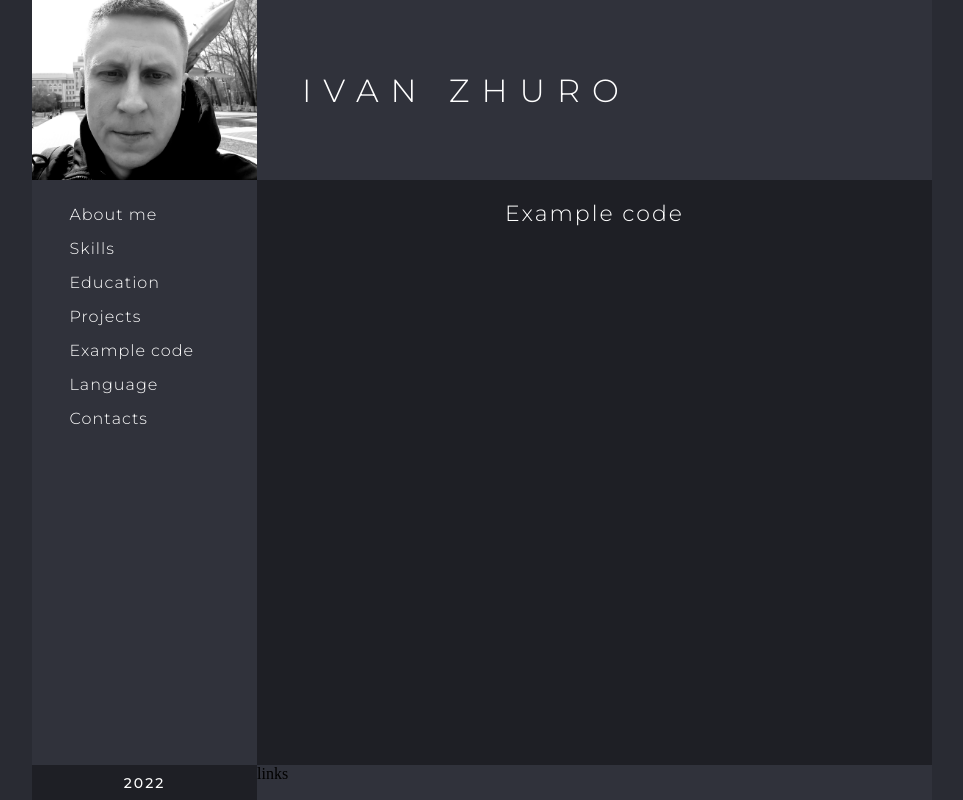
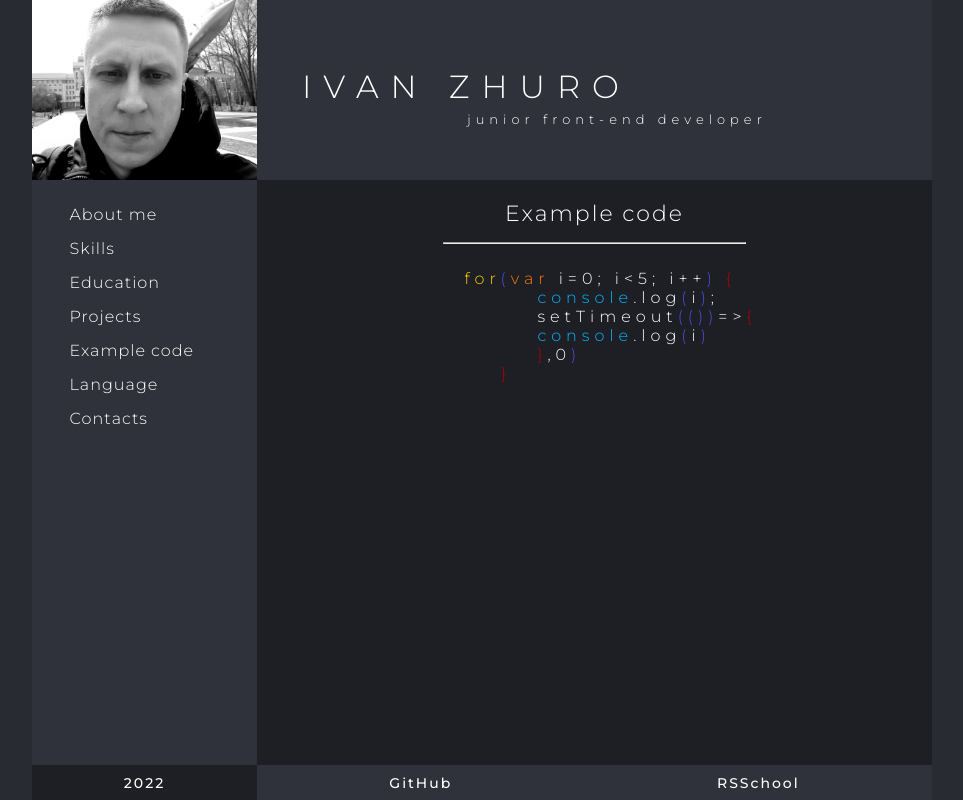
Before and after one commit to ivanzhuroby/rsschool-cv, a plain HTML site: page index.html in a window 1280 px wide. Both pictures are taken after a click on the item "Example code". Shown: the whole page, without its empty margins (158-1121 px from the left). Drawn offline with Linux system fonts and the light colour scheme.

Commit message:
init: stage 2

```diff
--- a/index.html
+++ b/index.html
@@ -12,7 +12,10 @@
 <body>
     <header>
         <img src="./img/20220404_125206.jpg" alt="in future">
-        <h1>Ivan Zhuro</h1>
+        <div>
+            <h1>Ivan Zhuro</h1>
+            <p>junior front-end developer</p>
+        </div>
     </header>
     <main>
         <nav>
@@ -41,6 +44,17 @@
             </section>
             <section class="example__code">
                 <h2>Example code</h2>
+                <hr>
+                <code>
+                    <pre>
+<span style="color: rgb(255, 208, 0)">for</span><span style="color:rgb(80, 80, 235)">(</span><span style="color: rgb(254, 123, 0);">var</span> i=0; i<5; i++<span style="color:rgb(80, 80, 235)">)</span> <span style="color:rgb(182, 0, 0)">{</span>
+        <span style="color: rgb(4, 184, 255);">console</span>.log<span style="color:rgb(80, 80, 235)">(</span>i<span style="color:rgb(80, 80, 235)">)</span>;
+        setTimeout<span style="color:rgb(80, 80, 235)">(())</span>=><span style="color:rgb(182, 0, 0)">{</span>
+        <span style="color: rgb(4, 184, 255);">console</span>.log<span style="color:rgb(80, 80, 235)">(</span>i<span style="color:rgb(80, 80, 235)">)</span>
+        <span style="color:rgb(182, 0, 0)">}</span>,0<span style="color:rgb(80, 80, 235)">)</span>
+    <span style="color:rgb(182, 0, 0)">}</span>
+                    </pre>
+                </code>
             </section>
             <section class="language">
                 <h2>Language</h2>
@@ -55,7 +69,18 @@
             <time datetime="2022">2022</time>
         </div>
         <div class="footer__right">
-            <p>links</p>
+            <ul>
+                <li>
+                    <a href="https://github.com/ivanzhuroby">
+                        GitHub
+                    </a>
+                </li>
+                <li>
+                    <a href="https://rs.school/js/">
+                        RSSchool
+                    </a>
+                </li>
+            </ul>
         </div>
     </footer>
     <script src="./script/script.js"></script>
--- /dev/null
+++ b/styles/media.css
@@ -0,0 +1,5 @@
+@media (min-width: 800px) {
+    h1 {
+        color: aqua;
+    }
+}
--- a/styles/style.css
+++ b/styles/style.css
@@ -26,13 +26,29 @@ header > img {
     object-fit: cover;
 }
 
-header > h1 {
-    align-self: center;
-    margin: 0 0 0 5%;
+header > div {
+    flex-grow: 1;
+    margin: 67px 0 0 5%;
+}
+
+header h1 {
+    width: max-content;
     font-family: "MontserratLight", sans-serif;
     font-weight: 400;
     text-transform: uppercase;
     letter-spacing: 12px;
+    color: var(--colorWhite);
+}
+
+header p {
+    margin: 0 auto;
+    width: max-content;
+    margin-top: 5px;
+    font-family: "MontserratLight", sans-serif;
+    font-weight: 400;
+    font-size: 13px;
+    text-transform: lowercase;
+    letter-spacing: 5px;
     color: var(--colorWhite);
 }
 
@@ -93,6 +109,28 @@ section > h2 {
     letter-spacing: 2px;
 }
 
+hr {
+    margin: 15px 25%;
+    margin-bottom: 25px;
+}
+.example__code code {
+    display: block;
+    margin: 0 auto;
+    width: 200px;
+    height: 200px;
+}
+
+.example__code pre {
+    position: relative;
+    margin-top: 10px;
+    left: -30px;
+    font-family: "MontserratLight", sans-serif;
+    font-size: 16px;
+    font-weight: 300;
+    letter-spacing: 5px;
+    color: var(--colorWhite);
+}
+
 section.current {
     display: block;
 }
@@ -125,3 +163,34 @@ footer {
     height: 100%;
     flex-grow: 1;
 }
+
+.footer__right > ul {
+    display: flex;
+    height: 100%;
+    align-items: center;
+    justify-content: space-around;
+}
+
+.footer__right li {
+    max-height: 20px;
+    list-style: none;
+}
+
+.footer__right a {
+    font-family: "MontserratMedium", sans-serif;
+    text-decoration: none;
+    letter-spacing: 2px;
+    font-size: 14px;
+    color: var(--colorWhite);
+}
+
+.footer__right a:hover {
+    color: var(--colorYellow);
+}
+
+
+@media (max-width: 700px) {
+    header h1 {
+        letter-spacing: 4px;
+    }
+}
```
